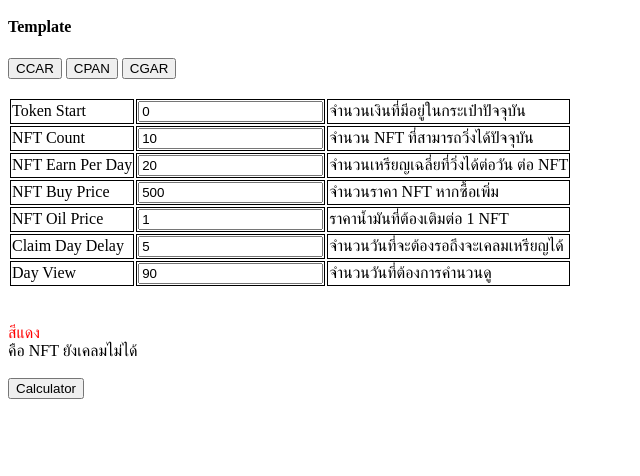
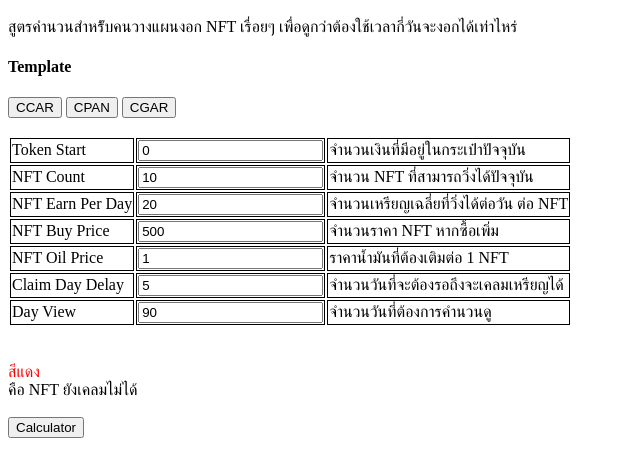
Before and after one commit to pagongamedev/nft-benefit-calculator, a plain HTML site: page index.html in a window 1280 px wide. Shown: the part 48-524 px from the top of the page, without its empty margins (0-640 px from the left). Drawn offline with Linux system fonts and the light colour scheme.

Commit message:
add detail

```diff
--- a/index.html
+++ b/index.html
@@ -1,5 +1,7 @@
 <html>
   <h1>NFT Benefit Calculator</h1>
+  สูตรคำนวนสำหร้ับคนวางแผนงอก NFT เรื่อยๆ
+  เพื่อดูกว่าต้องใช้เวลากี่วันจะงอกได้เท่าไหร่
   <h4>Template</h4>
   <button onclick="onClickTemplateCCAR()">CCAR</button>
   <button onclick="onClickTemplateCPAN()">CPAN</button>
```
